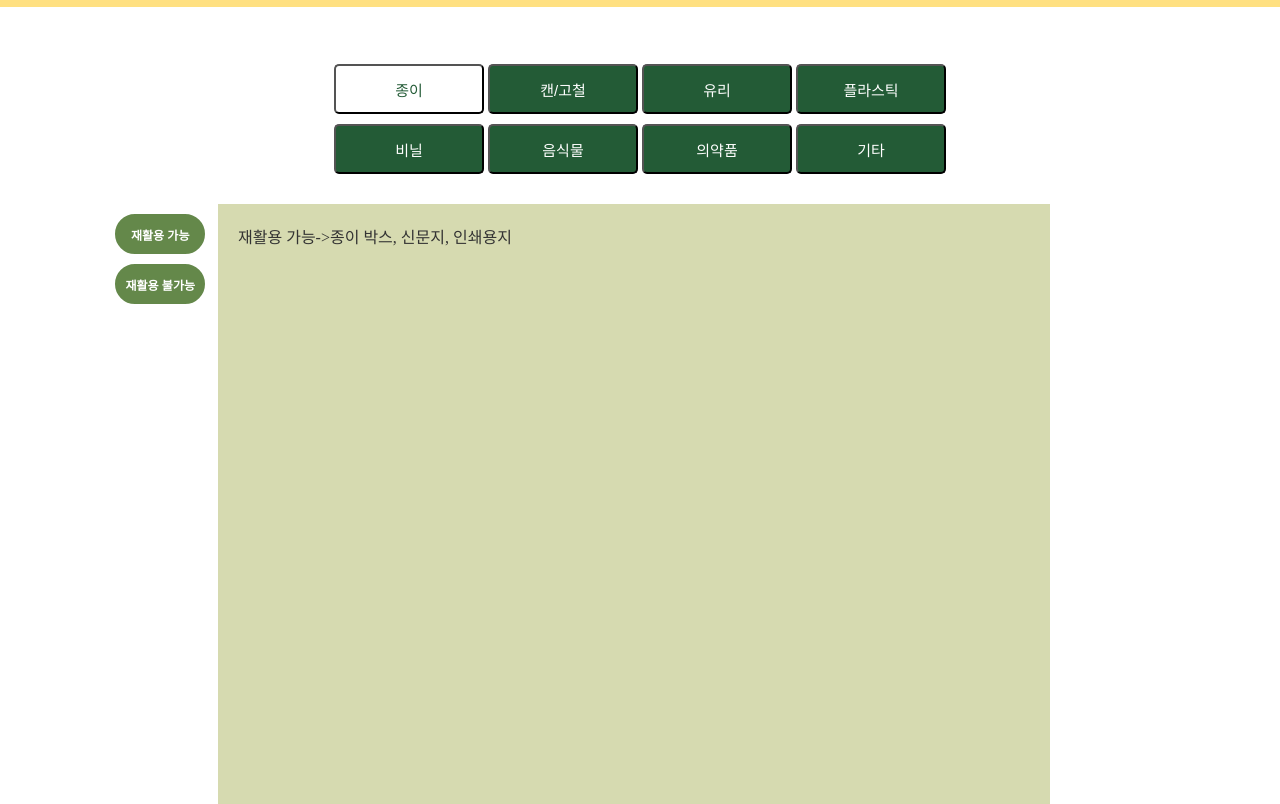
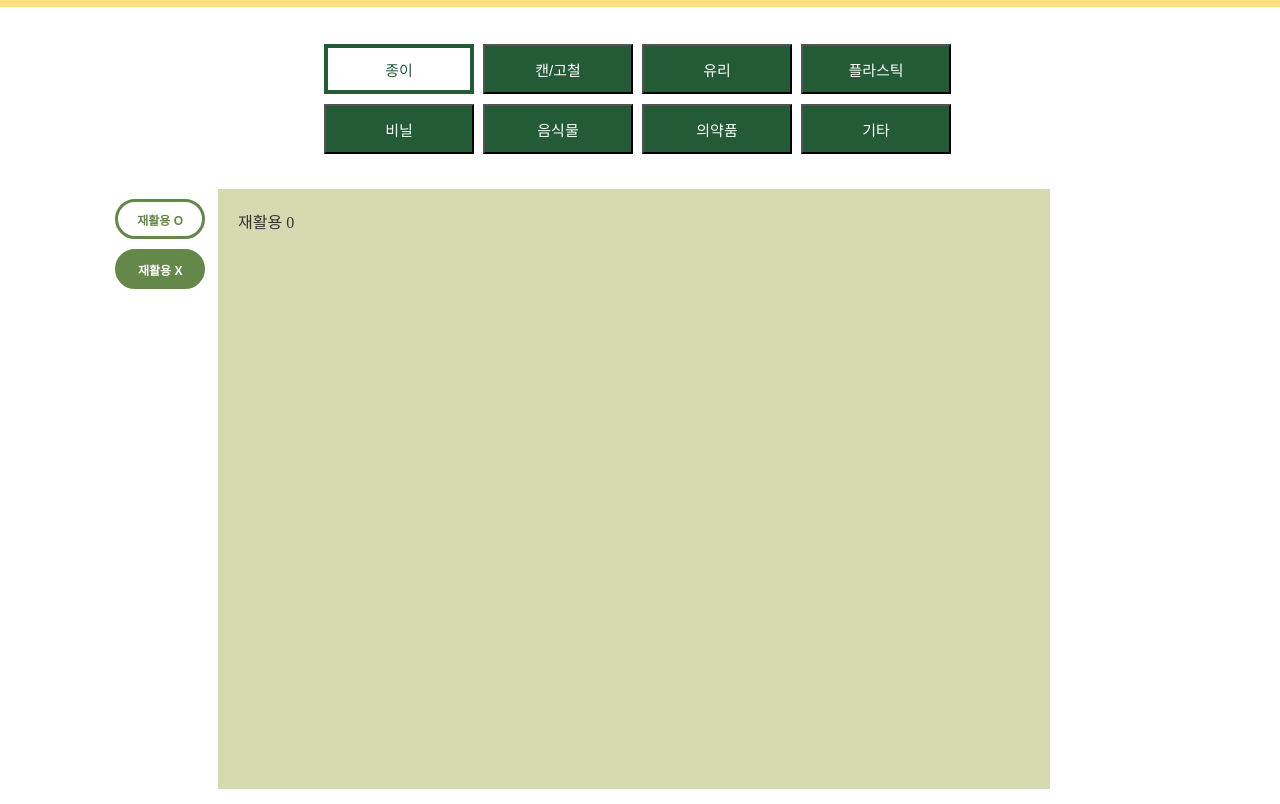
Before and after one commit to nalynn0517/greenweb, a website: page public/recyclePage/recycle.html in a window 1280 px wide. Both pictures are taken after a click on the button "종이". Shown: the part 56-860 px from the top of the page. Drawn offline with Linux system fonts and the light colour scheme.

Commit message:
main-recycle merge

```diff
--- a/public/recyclePage/recycle.css
+++ b/public/recyclePage/recycle.css
@@ -75,7 +75,7 @@ nav ul li a {
 .recycleTab{
   text-align: center;
   padding: 20px;
-  margin-top: 100px;
+  margin-top: 80px;
 }
 .tab1,
 .tab2{
@@ -84,18 +84,19 @@ nav ul li a {
 .recycleTab button{
   width: 150px;
   height: 50px;
-  margin-bottom: 10px;
+  margin: 0 5px 10px 0;
   background: #235B36;
-  border-radius: 5px;
   color: white;
   font-size: 15px;
 }
 .recycleTab button.active{
   background: white;
+  border: 4px solid #235B36;
   color: #235B36;
 }
 .recycleCnts{
   display: flex;
+  margin-top: 5px;
 }
 .recycleSubTab{
   position: relative;
@@ -118,6 +119,7 @@ nav ul li a {
 .recycleSubTab button.active{
   background: #fff;
   color: #64884A;
+  transition: 0.2s;
 }
 .recycleContent{
   width: 65%;
--- a/public/recyclePage/recycle.html
+++ b/public/recyclePage/recycle.html
@@ -47,17 +47,17 @@
     <div class="recycleSubTab">
       <ul>
         <li class="subTab1">
-          <button>재활용 가능</button>
-          <button>재활용 불가능</button>
+          <button class="active">재활용 O</button>
+          <button>재활용 X</button>
         </li>
         <li class="subTab2">
           <button>캔</button>
           <button>고철</button>
-          <button>재활용 불가능</button>
+          <button>재활용 X</button>
         </li>
         <li class="subTab3">
-          <button>재활용 가능</button>
-          <button>재활용 불가능</button>
+          <button>재활용 O</button>
+          <button>재활용 X</button>
         </li>
         <li class="subTab4">
           <button>1</button>
@@ -67,39 +67,82 @@
           <button>5</button>
           <button>6</button>
           <button>7</button>
-          <button>재활용 불가능</button>
+          <button>재활용 X</button>
         </li>
         <li class="subTab5">
-          <button>재활용 가능</button>
-          <button>재활용 불가능</button>
+          <button>재활용 O</button>
+          <button>재활용 X</button>
         </li>
         <li class="subTab6">
-          <button>재활용 가능</button>
-          <button>재활용 불가능</button>
+          <button>재활용 O</button>
+          <button>재활용 X</button>
         </li>
         <li class="subTab7">
-          <button>재활용 가능</button>
-          <button>재활용 불가능</button>
+          <button>재활용 O</button>
+          <button>재활용 X</button>
         </li>
         <li class="subTab8">
-          <button>재활용 가능</button>
-          <button>재활용 불가능</button>
+          <button>재활용 O</button>
+          <button>재활용 X</button>
         </li>
       </ul>
     </div>
     <div class="recycleContent">
       <div class="content1">
-        재활용 가능->종이 박스, 신문지, 인쇄용지
+        <ul>
+          <li>재활용 0</li>
+          <li>재활용 x</li>
+        </ul>
       </div>
       <div class="content2">
-        캔(금속, 알루미늄) 고철(고철, 비철금속) - 따로 분류 필수
+        <ul>
+          <li>캔</li>
+          <li>고철</li>
+          <li>재활용 x</li>
+        </ul>
       </div>
-      <div class="content3">33</div>
-      <div class="content4">44</div>
-      <div class="content5">55</div>
-      <div class="content6">66</div>
-      <div class="content7">77</div>
-      <div class="content8">88</div>
+      <div class="content3">
+        <ul>
+          <li>재활용 0</li>
+          <li>재활용 x</li>
+        </ul>
+      </div>
+      <div class="content4">
+        <ul>
+          <li>1</li>
+          <li>2</li>
+          <li>3</li>
+          <li>4</li>
+          <li>5</li>
+          <li>6</li>
+          <li>7</li>
+          <li>재활용 x</li>
+        </ul>
+      </div>
+      <div class="content5">
+        <ul>
+          <li>재활용 0</li>
+          <li>재활용 x</li>
+        </ul>
+      </div>
+      <div class="content6">
+        <ul>
+          <li>재활용 0</li>
+          <li>재활용 x</li>
+        </ul>
+      </div>
+      <div class="content7">
+        <ul>
+          <li>재활용 0</li>
+          <li>재활용 x</li>
+        </ul>
+      </div>
+      <div class="content8">
+        <ul>
+          <li>재활용 0</li>
+          <li>재활용 x</li>
+        </ul>
+      </div>
     </div>
   </div>
 </body>
--- a/public/recyclePage/recycle.js
+++ b/public/recyclePage/recycle.js
@@ -1,49 +1,76 @@
-function setupLogoClick() {
-  const logo = document.querySelector(".logo");
-  logo.addEventListener("click", function() {
-      window.location.href = "http://localhost:8080";
-  });
-}
+document.addEventListener("DOMContentLoaded", function() {
+  const btns = document.querySelectorAll(".recycleTab button"); // 메인 버튼 불러오기
+  const contents = document.querySelectorAll(".recycleContent div"); // 메인 내용 부분 불러오기
+  const subBtns = document.querySelectorAll(".recycleSubTab li"); // 서브 버튼들 한번에 불러오기
+  const subBtn = document.querySelectorAll(".recycleSubTab button"); // 각 서브 버튼 불러오기
+  const subCtns = document.querySelectorAll(".recycleContent li"); // 서브 내용 불러오기
 
-document.addEventListener("DOMContentLoaded", function() {
-  const buttons = document.querySelectorAll(".recycleTab button");
-  const contents = document.querySelectorAll(".recycleContent div");
-  const subBtns = document.querySelectorAll(".recycleSubTab li");
-
+  // 모든 스타일 초기화(안보이게)
   contents.forEach(content=>{
     content.style.display = "none";
   });
   subBtns.forEach(button=>{
     button.style.display = "none";
   });
+  subCtns.forEach(content=>{
+    content.style.display = "none";
+  })
 
+  // 첫번째 내용 보이게
   contents[0].style.display = "block";
   subBtns[0].style.display = "block";
+  subCtns[0].style.display = "block";
 
-  buttons.forEach((button, index)=>{
+  // 메인 버튼 클릭 시 이벤트 설정
+  btns.forEach((button, index)=>{
     button.addEventListener("click", function(){
       const currentIndex = index;
 
-      buttons.forEach(btn=>{
-        btn.classList.remove("active");
+      // 활성화된 메인 버튼 표시
+      btns.forEach(btn=>{
+        btn.classList.remove("active"); // 모든 메인 버튼 클래스 제거
       });
-      button.classList.add("active");
+      button.classList.add("active"); // 클릭된 메인 버튼 클래스 추가
 
+      // 해당하는 내용 표시
       contents.forEach(content=>{
-        content.style.display = "none";
+        content.style.display = "none"; // 모든 내용 안 보이게
       });
-      contents[currentIndex].style.display = "block";
+      contents[currentIndex].style.display = "block"; // 클릭된 메인버튼의 내용 표시
 
-      subBtns.forEach(button=>{
-        button.style.display = "none";
+      // 해당하는 서브 버튼 표시
+      subBtns.forEach(btn=>{
+        btn.style.display = "none"; //모든 서브 버튼 안보이게
       });
-      subBtns[currentIndex].style.display = "block";
+      subBtns[currentIndex].style.display = "block"; // 클릭된 메인버튼의 서브버튼 표시
 
-      //subTab
 
-      //button click event listener
+      // 해당 메인 버튼의 첫 번째 서브버튼을 활성화
+      const firstSubBtn = subBtns[currentIndex].querySelector('button');
+      firstSubBtn.click();
 
     });
   });
-  setupLogoClick();
+
+  // 서브 버튼 클릭 시 이벤트 설정
+  subBtn.forEach((button, index) => {
+    button.addEventListener('click', function() {
+      const currentIndex = index;
+
+      // 활성화된 서브 버튼 표시
+      subBtn.forEach(btn=>{
+        btn.classList.remove("active"); // 모든 서브 버튼 클래스 제거
+      });
+      button.classList.add("active"); // 클릭된 서브 버튼에 클래스 추가
+
+      // 해당하는 서브 내용 표시
+      subCtns.forEach(content=>{
+        content.style.display = "none"; // 모든 서브내용 안보이게
+      });
+      subCtns[currentIndex].style.display = "block"; // 클릭된 서브버튼의 내용 보이게
+
+    });
+  });
+
+
 });
```
